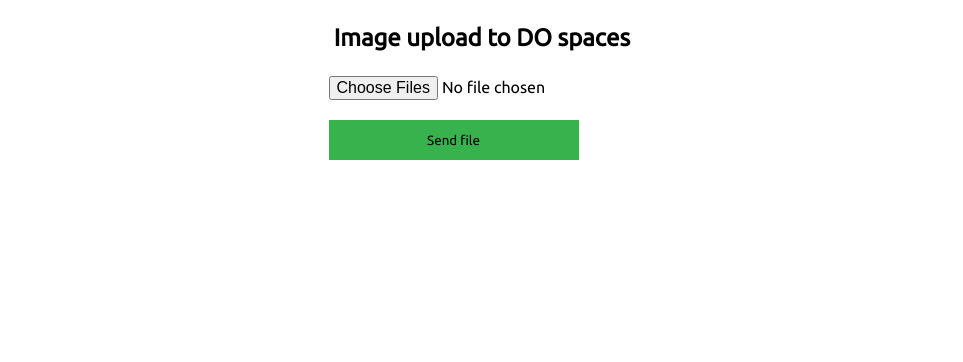
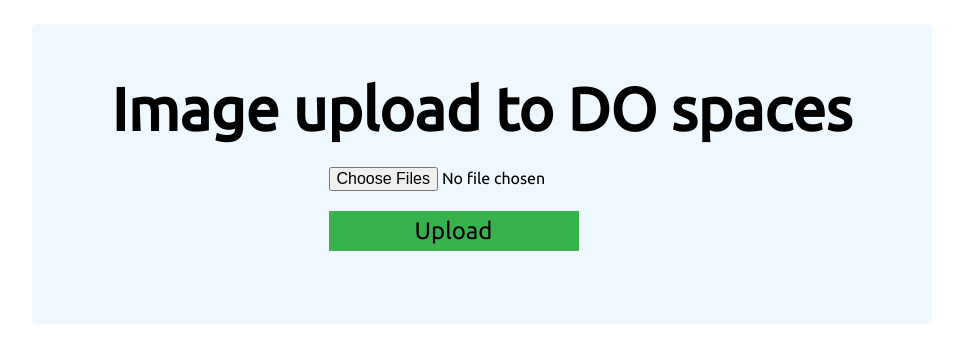
Before and after one commit to techswarn/fileUpload, a website built with Parcel: page index.html in a window 1280 px wide. Shown: the whole page, without its empty margins (158-1121 px from the left). Built offline with nearby package versions, Linux system fonts and the light colour scheme; no server answers.

Commit message:
code update

```diff
--- a/app.js
+++ b/app.js
@@ -1,13 +1,12 @@
-
 import { PutObjectCommand } from "@aws-sdk/client-s3";
 import { S3 } from "@aws-sdk/client-s3";
-import 'dotenv/config'
+import "dotenv/config";
 
-require('dotenv').config('.env')
+require("dotenv").config(".env");
 
 const uploadInput = document.getElementById("uploadInput");
-const upload = document.querySelector(".form-submit")
-const alert = document.getElementById("alert-success")
+const upload = document.querySelector(".form-submit");
+const alert = document.getElementById("alert-success");
 
 const s3Client = new S3({
   forcePathStyle: false, // Configures to use subdomain/virtual calling format.
@@ -15,20 +14,23 @@ const s3Client = new S3({
   region: "us-east-1",
   credentials: {
     accessKeyId: process.env.ACCESS_ID,
-      secretAccessKey: process.env.ACCESS_SECRET_KEY
-    }
+    secretAccessKey: process.env.ACCESS_SECRET_KEY,
+  },
 });
 
 const createBucketParams = (file, content) => {
   return {
     Bucket: "backend",
     Key: file,
-        Body: content
+    Body: content,
+  };
+};
+
+const uploadFunc = async (bucketParams) => {
+  try {
+    if (uploadInput.files[0].name === null) {
+      console.log("Please choose file");
     }
-}
-
-const uploadFunc = async(bucketParams) => {
-    try {
     const data = await s3Client.send(new PutObjectCommand(bucketParams));
     console.log(
       "Successfully uploaded object: " +
@@ -36,33 +38,39 @@ const uploadFunc = async(bucketParams) => {
         "/" +
         bucketParams.Key
     );
-        alert.classList.add("alert-success")
-        alert.innerHTML = "Successfully uploaded object: " + bucketParams.Bucket + "/" + bucketParams.Key
+    alert.classList.add("alert-success");
+    alert.innerHTML =
+      "Successfully uploaded object: " +
+      bucketParams.Bucket +
+      "/" +
+      bucketParams.Key;
     return data;
   } catch (err) {
     console.log("Error", err);
-        alert.innerHTML = "Error, please check console for more details"
+    alert.innerHTML = "Error, please check console for more details";
   }
-    console.log('uploading')
-}
+  console.log("uploading");
+};
 
-let files = []
+let files = [];
 uploadInput.addEventListener(
   "change",
   () => {
-    alert.classList.remove("alert-success")
-    console.log(uploadInput.files[0])
-    const bucketParams = createBucketParams(uploadInput.files[0].name, uploadInput.files[0] )
-    console.log(bucketParams)
+    alert.classList.remove("alert-success");
+    console.log(uploadInput.files[0]);
+    const bucketParams = createBucketParams(
+      uploadInput.files[0].name,
+      uploadInput.files[0]
+    );
+    console.log(bucketParams);
     upload.addEventListener("click", async () => {
       try {
-          const data = await uploadFunc(bucketParams)
-          console.log(data)
-        } catch(err) {
-          console.log(err)
+        const data = await uploadFunc(bucketParams);
+        console.log(data);
+      } catch (err) {
+        console.log(err);
       }
-
-    })
+    });
   },
   false
 );
--- a/index.html
+++ b/index.html
@@ -1,26 +1,27 @@
 <!DOCTYPE html>
 <html lang="en">
   <head>
-    <meta charset="UTF-8">
-    <meta http-equiv="X-UA-Compatible" content="IE=edge">
-    <meta name="viewport" content="width=device-width, initial-scale=1.0">
-    <link rel="stylesheet" href="./main.css">
+    <meta charset="UTF-8" />
+    <meta http-equiv="X-UA-Compatible" content="IE=edge" />
+    <meta name="viewport" content="width=device-width, initial-scale=1.0" />
+    <link rel="stylesheet" href="./main.css" />
     <title>Upload files to spaces</title>
   </head>
   <body>
     <div class="container">
-        <h2>Image upload to DO spaces</h2>
+      <div class="upload-container">
+        <h1>Image upload to DO spaces</h1>
         <div class="form-container">
           <div class="form-body">
             <input class="form-input" id="uploadInput" type="file" multiple />
           </div>
           <div>
-                <input class="form-submit" type="submit" value="Send file" />
+            <input class="form-submit" type="submit" value="Upload" />
+          </div>
         </div>
       </div>
       <div class="alert">
-            <div id="alert-success">
-            </div>
+        <div id="alert-success"></div>
       </div>
     </div>
     <script type="module" src="app.js"></script>
--- a/main.css
+++ b/main.css
@@ -1,4 +1,4 @@
-@import url('https://fonts.googleapis.com/css2?family=Ubuntu:wght@300;400&display=swap');
+@import url("https://fonts.googleapis.com/css2?family=Ubuntu:wght@300;400&display=swap");
 /* @tailwind base;
 @tailwind components;
 @tailwind utilities; */
@@ -6,7 +6,7 @@
 * {
   margin: 0;
   box-sizing: border-box;
-    font-family: 'Ubuntu', sans-serif;
+  font-family: "Ubuntu", sans-serif;
 }
 
 .container {
@@ -17,6 +17,10 @@
   margin-top: 24px;
 }
 
+h1 {
+  font-size: 60px;
+}
+
 .form-container {
   margin: 24px;
 }
@@ -25,16 +29,26 @@
   border: none;
   font-size: 16px;
   padding-bottom: 20px;
-
 }
 
 .form-submit {
   width: 250px;
   height: 40px;
   border: none;
+  font-size: 24px;
   background-color: #37b24d;
 }
 
+.upload-container {
+  width: 900px;
+  height: 300px;
+  background-color: aliceblue;
+  display: flex;
+  flex-direction: column;
+  align-items: center;
+  justify-content: center;
+  border-radius: 5px;
+}
 
 /* Alert */
 
```
Lines whose indentation alone changed are shown as unchanged.
